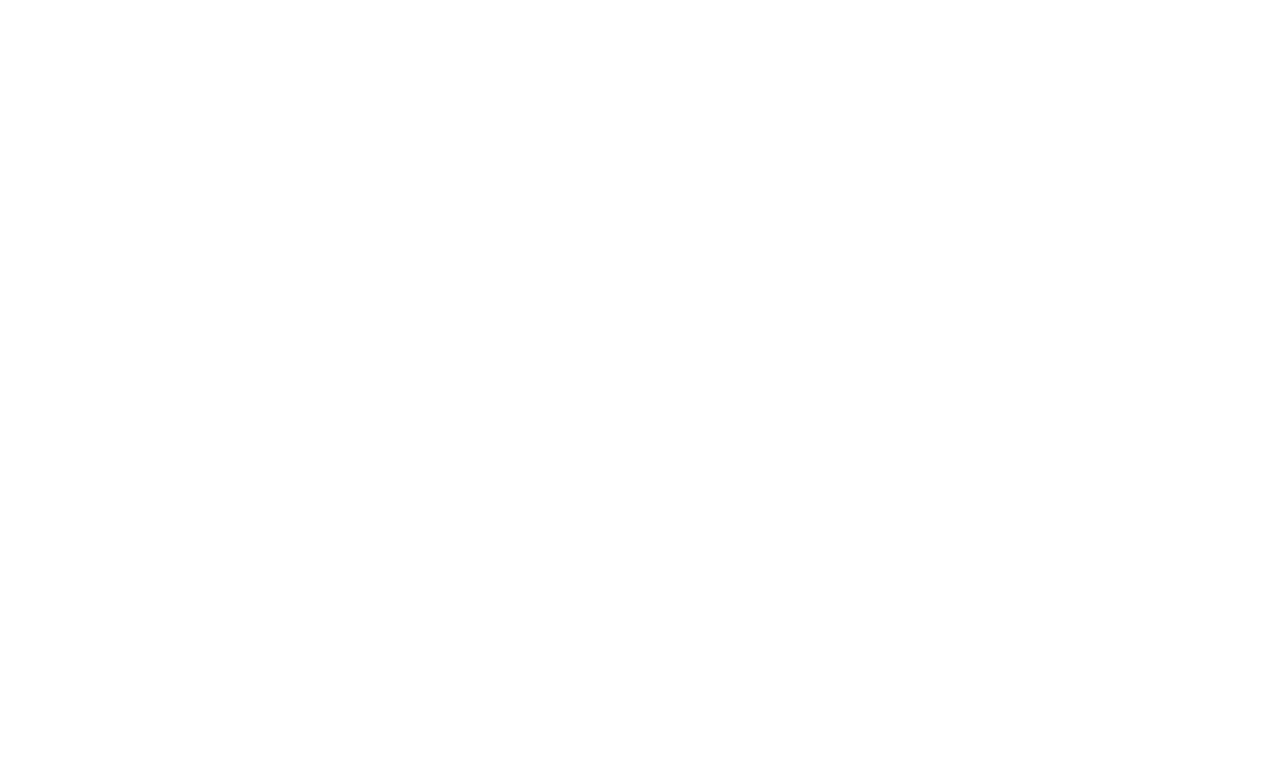
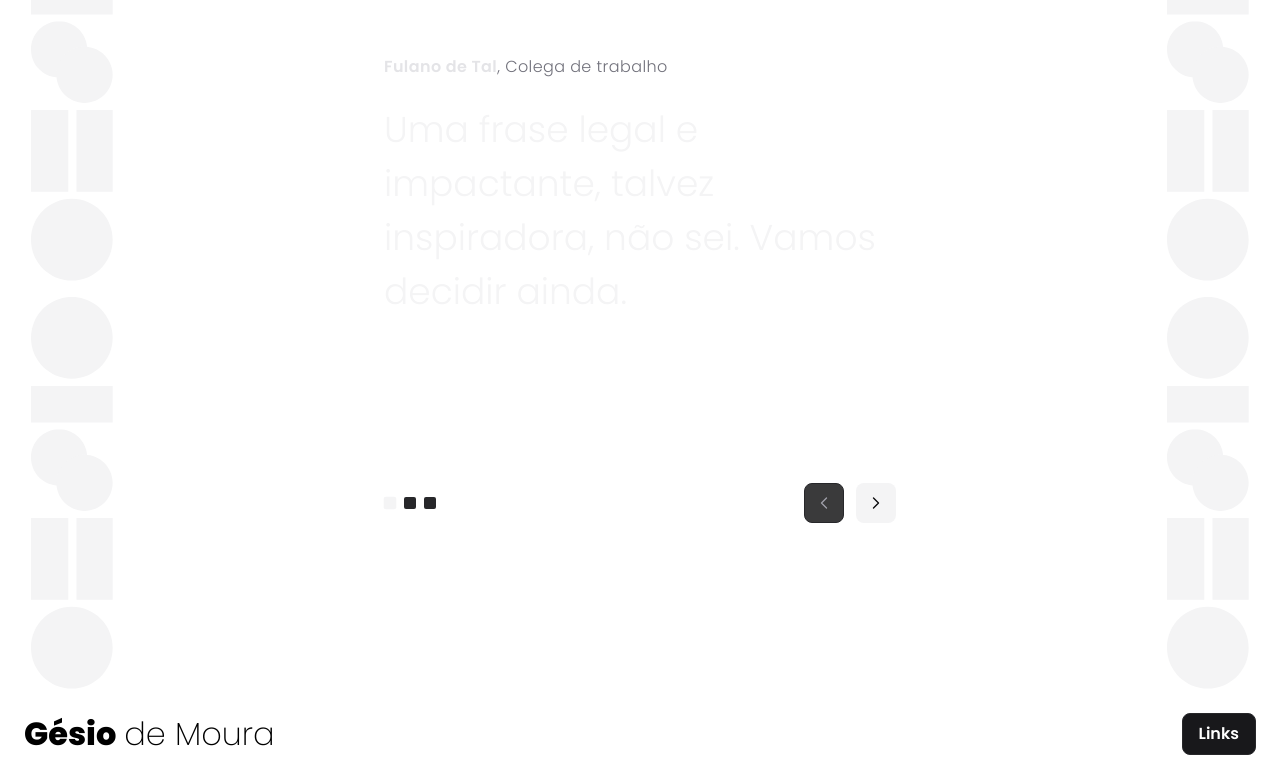
Before and after one commit to srgesio/gesio-dev, a Next.js app: page / in a window 1280 px wide. Shown: the part 1711-2490 px from the top of the page. Before the commit the page ends 890 px from the top, so only its background shows below. Built offline with nearby package versions, Linux system fonts and the light colour scheme.

Commit message:
feat: add empty section and create MessageSlider

```diff
--- a/app/page.tsx
+++ b/app/page.tsx
@@ -1,18 +1,36 @@
-import Logo from "../components/Logo";
+import IndividualShapeGroup from "@/components/DecorativeShapes/IndividualShapeGroup";
 import DecorativeShapes from "../components/DecorativeShapes";
+import MessageSlider from "../components/MessageSlider";
 
 export default function Home() {
   return (
     <div className="flex flex-col w-full items-center justify-center">
-      <main className="flex min-h-screen gap-4 flex-1 z-1 w-full max-w-5xl flex-col items-center justify-center px-4 md:px-8">
-        <h1 className="text-6xl md:text-7xl font-bold text-center">
+      <main className="flex flex-1 z-1 w-full flex-col items-center justify-center">
+        <div className="flex min-h-screen max-w-5xl flex-col items-center justify-center gap-4 text-center px-4 md:px-8">
+          <h1 className="text-6xl md:text-7xl font-bold">
             <span>
               Gésio
             </span>
             {" "}
             <span className="font-extralight">de Moura</span>
           </h1>
-        <p className="text-2xl md:text-3xl font-extralight text-center text-zinc-300">Engenheiro de sistemas e designer de interfaces</p>
+          <p className="text-2xl md:text-3xl font-extralight text-zinc-300">Engenheiro de sistemas e designer de interfaces</p>
+        </div>
+
+        <div className="flex relative min-h-screen items-center justify-center w-full bg-zinc-100 dark:bg-zinc-950 px-4 md:px-8">
+        </div>
+        <div className="flex relative min-h-screen items-center justify-center w-full bg-white dark:bg-black px-4 md:px-8">
+          <div className="absolute left-0 top-0 gap-4 select-none pointer-events-none text-zinc-100 w-36 dark:text-zinc-950 h-full flex flex-col items-center">
+            <IndividualShapeGroup className="h-full w-auto" />
+            <IndividualShapeGroup className="h-full w-auto" />
+          </div>
+
+          <MessageSlider />
+          <div className="absolute right-0 top-0 gap-4 select-none pointer-events-none text-zinc-100 w-36 dark:text-zinc-950 h-full flex flex-col items-center justify-center">
+            <IndividualShapeGroup className="h-full w-auto" />
+            <IndividualShapeGroup className="h-full w-auto" />
+          </div>
+        </div>
       </main>
       <DecorativeShapes className="fixed h-screen top-0 left-0 z-0 w-full text-zinc-100 dark:text-zinc-950" />
     </div>
--- /dev/null
+++ b/components/MessageSlider/index.tsx
@@ -0,0 +1,260 @@
+"use client";
+
+import { useState, useEffect, useRef, useCallback, TouchEvent, MouseEvent } from "react";
+import IndividualShapeGroup from "@/components/DecorativeShapes/IndividualShapeGroup";
+import { cn } from "@/lib/utils";
+
+export interface Message {
+  id: string | number;
+  text: string;
+  author: string;
+  role?: string;
+}
+
+interface MessageSliderProps {
+  messages?: Message[];
+  className?: string;
+  autoPlay?: boolean;
+  autoPlayInterval?: number;
+}
+
+const DEFAULT_MESSAGES: Message[] = [
+  {
+    id: 1,
+    text: "Uma frase legal e impactante, talvez inspiradora, não sei. Vamos decidir ainda.",
+    author: "Fulano de Tal",
+    role: "Colega de trabalho",
+  },
+  {
+    id: 2,
+    text: "Trabalhar com o Gésio é sempre um aprendizado. Sua atenção aos detalhes na interface e a robustez do código são impressionantes.",
+    author: "Ciclano de Souza",
+    role: "Tech Lead",
+  },
+  {
+    id: 3,
+    text: "O Gésio consegue unir o mundo do design e da engenharia como poucos. O resultado são produtos extremamente polidos e performáticos.",
+    author: "Beltrano de Oliveira",
+    role: "Product Manager",
+  },
+];
+
+export default function MessageSlider({
+  messages = DEFAULT_MESSAGES,
+  className,
+  autoPlay = true,
+  autoPlayInterval = 6000,
+}: MessageSliderProps) {
+  const [currentIndex, setCurrentIndex] = useState(0);
+  const [dragOffset, setDragOffset] = useState(0);
+  const [isDragging, setIsDragging] = useState(false);
+  const startX = useRef(0);
+  const containerRef = useRef<HTMLDivElement>(null);
+  const autoPlayTimer = useRef<NodeJS.Timeout | null>(null);
+
+  const totalSlides = messages.length;
+
+  const nextSlide = useCallback(() => {
+    setCurrentIndex((prevIndex) => (prevIndex + 1) % totalSlides);
+  }, [totalSlides]);
+
+  const prevSlide = useCallback(() => {
+    setCurrentIndex((prevIndex) => (prevIndex - 1 + totalSlides) % totalSlides);
+  }, [totalSlides]);
+
+  const goToSlide = (index: number) => {
+    setCurrentIndex(index);
+  };
+
+  // Reset autoplay timer whenever current index changes or dragging changes
+  useEffect(() => {
+    if (autoPlay && !isDragging && totalSlides > 1) {
+      autoPlayTimer.current = setInterval(nextSlide, autoPlayInterval);
+    }
+    return () => {
+      if (autoPlayTimer.current) {
+        clearInterval(autoPlayTimer.current);
+      }
+    };
+  }, [currentIndex, isDragging, autoPlay, autoPlayInterval, totalSlides, nextSlide]);
+
+  // Touch Events
+  const handleTouchStart = (e: TouchEvent) => {
+    setIsDragging(true);
+    startX.current = e.touches[0].clientX;
+    setDragOffset(0);
+  };
+
+  const handleTouchMove = (e: TouchEvent) => {
+    if (!isDragging) return;
+    const currentX = e.touches[0].clientX;
+    const diff = currentX - startX.current;
+
+    // Dampen drag at boundary edges
+    if ((currentIndex === 0 && diff > 0) || (currentIndex === totalSlides - 1 && diff < 0)) {
+      setDragOffset(diff * 0.4);
+    } else {
+      setDragOffset(diff);
+    }
+  };
+
+  const handleTouchEnd = () => {
+    if (!isDragging) return;
+    setIsDragging(false);
+
+    const threshold = 60;
+    if (dragOffset > threshold) {
+      prevSlide();
+    } else if (dragOffset < -threshold) {
+      nextSlide();
+    }
+    setDragOffset(0);
+  };
+
+  // Mouse Events
+  const handleMouseDown = (e: MouseEvent) => {
+    // Avoid dragging on button click or dot click
+    if ((e.target as HTMLElement).closest("button") || (e.target as HTMLElement).closest(".dot-indicator")) {
+      return;
+    }
+    setIsDragging(true);
+    startX.current = e.clientX;
+    setDragOffset(0);
+  };
+
+  const handleMouseMove = (e: MouseEvent) => {
+    if (!isDragging) return;
+    e.preventDefault();
+    const currentX = e.clientX;
+    const diff = currentX - startX.current;
+
+    // Dampen drag at boundary edges
+    if ((currentIndex === 0 && diff > 0) || (currentIndex === totalSlides - 1 && diff < 0)) {
+      setDragOffset(diff * 0.4);
+    } else {
+      setDragOffset(diff);
+    }
+  };
+
+  const handleMouseUp = () => {
+    if (!isDragging) return;
+    setIsDragging(false);
+
+    const threshold = 60;
+    if (dragOffset > threshold) {
+      prevSlide();
+    } else if (dragOffset < -threshold) {
+      nextSlide();
+    }
+    setDragOffset(0);
+  };
+
+  const handleMouseLeave = () => {
+    if (isDragging) {
+      handleMouseUp();
+    }
+  };
+
+  return (
+    <div
+      ref={containerRef}
+      className={cn(
+        "relative w-full max-w-2xl mx-auto overflow-hidden px-6 py-10 sm:px-12 sm:py-16 md:px-20 md:py-24 select-none cursor-grab active:cursor-grabbing",
+        className
+      )}
+      onTouchStart={handleTouchStart}
+      onTouchMove={handleTouchMove}
+      onTouchEnd={handleTouchEnd}
+      onMouseDown={handleMouseDown}
+      onMouseMove={handleMouseMove}
+      onMouseUp={handleMouseUp}
+      onMouseLeave={handleMouseLeave}
+    >
+      {/* Slider Viewport */}
+      <div className="relative overflow-hidden z-10 w-full">
+        <div
+          className={cn(
+            "flex w-full",
+            isDragging ? "transition-none" : "transition-transform duration-500 ease-out"
+          )}
+          style={{
+            transform: `translateX(calc(-${currentIndex * 100}% + ${dragOffset}px))`,
+          }}
+        >
+          {messages.map((msg) => (
+            <div key={msg.id} className="w-full shrink-0 flex flex-col gap-6 text-left">
+              {/* Author & Role */}
+              <div className="flex items-center text-sm sm:text-base font-sans tracking-wide">
+                <span className="font-semibold text-zinc-200">{msg.author}</span>
+                {msg.role && (
+                  <span className="text-zinc-500 font-light">, {msg.role}</span>
+                )}
+              </div>
+
+              {/* Message text */}
+              <h2 className="text-2xl sm:text-3xl md:text-4xl font-light text-zinc-100 leading-snug md:leading-normal min-h-[140px] flex items-center">
+                {msg.text}
+              </h2>
+            </div>
+          ))}
+        </div>
+      </div>
+
+      {/* Bottom Controls */}
+      <div className="relative z-10 flex items-center justify-between mt-10 md:mt-14 w-full">
+        {/* Pagination Dots (Square/rounded-sm indicators) */}
+        <div className="flex gap-2">
+          {messages.map((_, index) => (
+            <button
+              key={index}
+              onClick={() => goToSlide(index)}
+              className={cn(
+                "dot-indicator w-3 h-3 rounded-xs transition-colors duration-300 focus:outline-hidden",
+                index === currentIndex
+                  ? "bg-zinc-100 scale-105"
+                  : "bg-zinc-800 hover:bg-zinc-700"
+              )}
+              aria-label={`Go to slide ${index + 1}`}
+            />
+          ))}
+        </div>
+
+        {/* Action Buttons */}
+        <div className="flex gap-3">
+          <button
+            onClick={prevSlide}
+            className="w-10 h-10 flex items-center justify-center rounded-lg bg-zinc-950/80 border border-zinc-800 text-zinc-400 hover:text-zinc-200 hover:bg-zinc-900 active:scale-95 transition-all duration-200 cursor-pointer"
+            aria-label="Previous message"
+          >
+            <svg
+              xmlns="http://www.w3.org/2000/svg"
+              fill="none"
+              viewBox="0 0 24 24"
+              strokeWidth={2}
+              stroke="currentColor"
+              className="w-4 h-4"
+            >
+              <path strokeLinecap="round" strokeLinejoin="round" d="M15.75 19.5L8.25 12l7.5-7.5" />
+            </svg>
+          </button>
+          <button
+            onClick={nextSlide}
+            className="w-10 h-10 flex items-center justify-center rounded-lg bg-zinc-100 text-zinc-950 hover:bg-zinc-200 active:scale-95 transition-all duration-200 cursor-pointer shadow-lg shadow-white/5"
+            aria-label="Next message"
+          >
+            <svg
+              xmlns="http://www.w3.org/2000/svg"
+              fill="none"
+              viewBox="0 0 24 24"
+              strokeWidth={2}
+              stroke="currentColor"
+              className="w-4 h-4"
+            >
+              <path strokeLinecap="round" strokeLinejoin="round" d="M8.25 4.5l7.5 7.5-7.5 7.5" />
+            </svg>
+          </button>
+        </div>
+      </div>
+    </div>
+  );
+}
```
Lines whose indentation alone changed are shown as unchanged.
